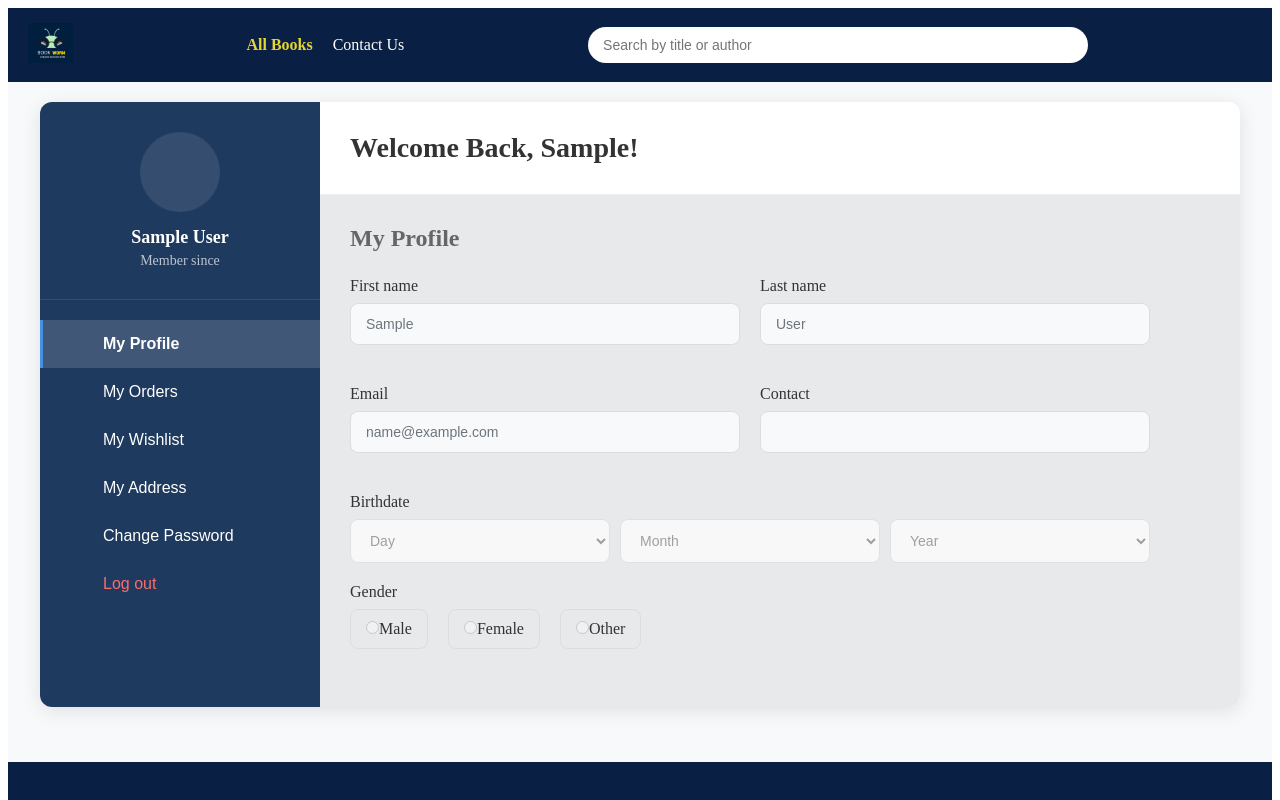
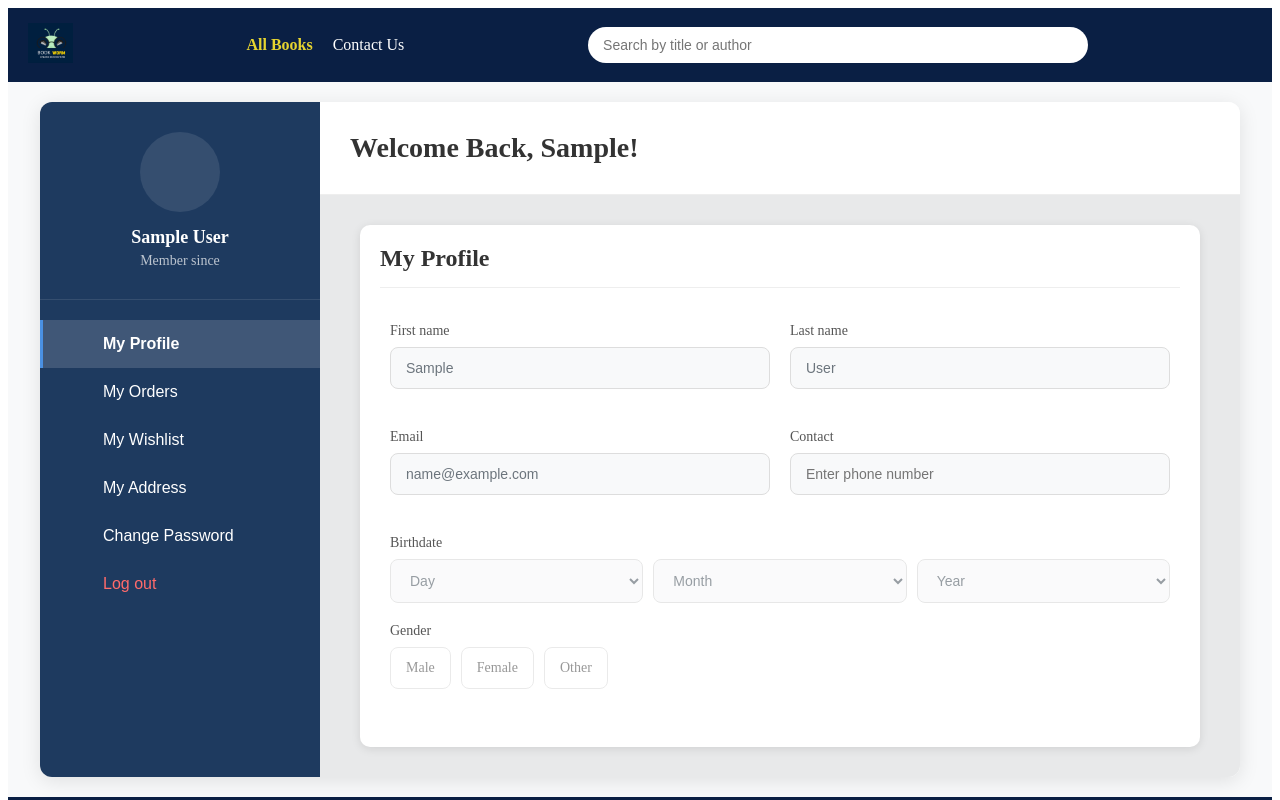
Before and after one commit to lyvathanak/bookworm, a Vue app: page /profile in a window 1280 px wide. Shown: the top 800 px of the page. Built offline with nearby package versions, Linux system fonts and the light colour scheme; sample sign-in values are in the browser's storage; the HTML template or start-up script is replaced by a standard one.

Commit message:
update v1

```diff
--- a/src/components/SignIn.vue
+++ b/src/components/SignIn.vue
@@ -39,7 +39,6 @@
 <script setup>
 import { ref } from 'vue'
 import { useRouter, useRoute } from 'vue-router'
-import { authStore } from '@/store/auth'
 
 const router = useRouter()
 const route = useRoute()
@@ -52,22 +51,16 @@ const rememberMe = ref(false)
 
 const handleSignin = async () => {
   isLoading.value = true
-
   try {
-    // Simulate API call - replace with your actual authentication logic
     const response = await simulateSignIn({
       email: email.value,
       password: password.value
     })
 
     if (response.success) {
-      // Initialize user in auth store
-      authStore.initUser(response.user)
-
-      // Get the redirect path from query params or default to home
+      const user = response.user
+      localStorage.setItem('user', JSON.stringify(user))
       const redirectTo = route.query.redirect || '/'
-
-      // Redirect back to where user was before or to home
       router.push(redirectTo)
     } else {
       alert('Invalid credentials')
@@ -80,33 +73,32 @@ const handleSignin = async () => {
   }
 }
 
-// Simulate sign in - replace with your actual API call
 const simulateSignIn = async (credentials) => {
   return new Promise((resolve) => {
     setTimeout(() => {
-      resolve({
-        success: true,
-        user: {
-          id: Date.now(),
-          firstName: 'John',
-          lastName: 'Doe',
-          email: credentials.email,
-          contact: '',
-          createdAt: new Date().toISOString()
-        }
-      })
+      // Retrieve signup data if available
+      const signupData = localStorage.getItem('signupData')
+      if (signupData && JSON.parse(signupData).email === credentials.email) {
+        resolve({
+          success: true,
+          user: JSON.parse(signupData)
+        })
+      } else {
+        resolve({
+          success: false,
+          user: null
+        })
+      }
     }, 1000)
   })
 }
 
 const socialLogin = (provider) => {
   alert(`Social login with ${provider} clicked`)
-  // Implement OAuth social login if needed
 }
 </script>
 
 <style scoped>
-/* Same styles as before */
 .auth-container {
   max-width: 512px;
   margin: auto;
--- a/src/components/SignUp.vue
+++ b/src/components/SignUp.vue
@@ -13,12 +13,13 @@
 
       <select v-model="gender" class="gender-select" required>
         <option value="" disabled>Select Gender</option>
-        <option value="Male">Male</option>
-        <option value="Female">Female</option>
-        <option value="Other">Other</option>
+        <option value="male">Male</option>
+        <option value="female">Female</option>
+        <option value="other">Other</option>
       </select>
 
       <input type="email" v-model="email" placeholder="Email" required />
+      <input type="text" v-model="contact" placeholder="Contact Number" required />
       <input type="password" v-model="password" placeholder="Password" required />
 
       <button type="submit" class="btn-primary" :disabled="isLoading">
@@ -53,22 +54,27 @@ const lastName = ref('')
 const dob = ref('')
 const gender = ref('')
 const email = ref('')
+const contact = ref('')
 const password = ref('')
 
 const handleSignup = async () => {
   isLoading.value = true
 
   try {
-    const response = await simulateSignUp({
+    const userData = {
       firstName: firstName.value,
       lastName: lastName.value,
       dob: dob.value,
-      gender: gender.value,
+      gender: gender.value.toLowerCase(),
       email: email.value,
+      contact: contact.value,
       password: password.value
-    })
+    }
+
+    const response = await simulateSignUp(userData)
 
     if (response.success) {
+      localStorage.setItem('signupData', JSON.stringify(response.user))
       alert('Account created successfully! Please sign in.')
       router.push('/auth/signin')
     } else {
@@ -85,18 +91,27 @@ const handleSignup = async () => {
 const simulateSignUp = async (userData) => {
   return new Promise((resolve) => {
     setTimeout(() => {
+      const newUser = {
+        id: Date.now(),
+        firstName: userData.firstName,
+        lastName: userData.lastName,
+        email: userData.email,
+        contact: userData.contact,
+        profileImage: null,
+        createdAt: new Date().toISOString(),
+        dob: userData.dob,
+        gender: userData.gender,
+        address: {
+          recipient: '',
+          phoneNumber: '',
+          city: '',
+          detail: ''
+        }
+      }
+
       resolve({
         success: true,
-        user: {
-          id: Date.now(),
-          firstName: userData.firstName,
-          lastName: userData.lastName,
-          email: userData.email,
-          dob: userData.dob,
-          gender: userData.gender,
-          contact: '',
-          createdAt: new Date().toISOString()
-        }
+        user: newUser
       })
     }, 1000)
   })
@@ -151,16 +166,7 @@ const socialLogin = (provider) => {
   width: 100%;
 }
 
-.auth-form input {
-  width: 100%;
-  padding: 12px 15px;
-  margin-bottom: 1rem;
-  border: 1px solid #ccc;
-  border-radius: 4px;
-  font-size: 1rem;
-  box-sizing: border-box;
-}
-
+.auth-form input,
 .auth-form select.gender-select {
   width: 100%;
   padding: 12px 15px;
--- a/src/components/UserProfile/MyProfile.vue
+++ b/src/components/UserProfile/MyProfile.vue
@@ -46,6 +46,7 @@
             v-model="profileData.contact"
             :disabled="!isEditing"
             class="form-input"
+            placeholder="Enter phone number"
           />
         </div>
       </div>
@@ -71,33 +72,12 @@
       <div class="form-group">
         <label>Gender</label>
         <div class="gender-options">
-          <label class="radio-option" :class="{ selected: profileData.gender === 'male' }">
-            <input
-              type="radio"
-              value="male"
-              v-model="profileData.gender"
-              :disabled="!isEditing"
-            />
-            <span>Male</span>
-          </label>
-          <label class="radio-option" :class="{ selected: profileData.gender === 'female' }">
-            <input
-              type="radio"
-              value="female"
-              v-model="profileData.gender"
-              :disabled="!isEditing"
-            />
-            <span>Female</span>
-          </label>
-          <label class="radio-option" :class="{ selected: profileData.gender === 'other' }">
-            <input
-              type="radio"
-              value="other"
-              v-model="profileData.gender"
-              :disabled="!isEditing"
-            />
-            <span>Other</span>
-          </label>
+          <input type="radio" id="male" v-model="profileData.gender" value="male" :disabled="!isEditing">
+          <label for="male" class="gender-label">Male</label>
+          <input type="radio" id="female" v-model="profileData.gender" value="female" :disabled="!isEditing">
+          <label for="female" class="gender-label">Female</label>
+          <input type="radio" id="other" v-model="profileData.gender" value="other" :disabled="!isEditing">
+          <label for="other" class="gender-label">Other</label>
         </div>
       </div>
 
@@ -106,16 +86,9 @@
   </div>
 </template>
 
-<script>
+<script setup>
 import { ref, reactive, computed, onMounted } from 'vue'
 
-export default {
-  name: 'MyProfile',
-  props: {
-    user: Object
-  },
-  emits: ['update-user'],
-  setup(props, { emit }) {
 const isEditing = ref(false)
 
 const profileData = reactive({
@@ -143,52 +116,82 @@ export default {
   return years
 })
 
+const loadUserData = () => {
+  const savedUser = localStorage.getItem('user')
+  if (savedUser) {
+    const user = JSON.parse(savedUser)
+    profileData.firstName = user.firstName || ''
+    profileData.lastName = user.lastName || ''
+    profileData.email = user.email || ''
+    profileData.contact = user.contact || ''
+    profileData.gender = user.gender || ''
+    if (user.dob) {
+      const date = new Date(user.dob)
+      if (!isNaN(date.getTime())) {
+        profileData.birthDay = date.getDate()
+        profileData.birthMonth = date.getMonth() + 1
+        profileData.birthYear = date.getFullYear()
+      }
+    }
+  }
+}
+
 const toggleEdit = () => {
   isEditing.value = !isEditing.value
+  if (isEditing.value) {
+    loadUserData()
+  }
 }
 
 const updateProfile = () => {
-      emit('update-user', profileData)
+  let dobString = null
+  if (profileData.birthDay && profileData.birthMonth && profileData.birthYear) {
+    dobString = `${profileData.birthYear}-${profileData.birthMonth.toString().padStart(2, '0')}-${profileData.birthDay.toString().padStart(2, '0')}`
+  }
+
+  const updatedUser = {
+    firstName: profileData.firstName,
+    lastName: profileData.lastName,
+    email: profileData.email,
+    contact: profileData.contact,
+    gender: profileData.gender,
+    dob: dobString
+  }
+
+  localStorage.setItem('user', JSON.stringify(updatedUser))
   isEditing.value = false
   alert('Profile updated successfully!')
 }
 
 onMounted(() => {
-      if (props.user) {
-        Object.assign(profileData, props.user)
-        if (props.user.dob) {
-          const date = new Date(props.user.dob)
-          profileData.birthDay = date.getDate()
-          profileData.birthMonth = date.getMonth() + 1
-          profileData.birthYear = date.getFullYear()
-        }
-      }
+  loadUserData()
 })
-
-    return {
-      isEditing,
-      profileData,
-      months,
-      years,
-      toggleEdit,
-      updateProfile
-    }
-  }
-}
 </script>
 
 <style scoped>
+.my-profile {
+  max-width: 800px;
+  margin: 0 auto;
+  padding: 20px;
+  background-color: white;
+  border-radius: 10px;
+  box-shadow: 0 2px 10px rgba(0, 0, 0, 0.1);
+}
+
 .section-header {
   display: flex;
   justify-content: space-between;
   align-items: center;
   margin-bottom: 25px;
+  padding-bottom: 15px;
+  border-bottom: 1px solid #eee;
 }
 
 .section-header h2 {
   font-size: 24px;
-  color: #666;
+  color: #333;
   margin: 0;
+  font-weight: 600;
 }
 
 .edit-button {
@@ -198,14 +201,15 @@ export default {
   color: #666;
   cursor: pointer;
   padding: 5px;
+  transition: color 0.2s;
 }
 
 .edit-button:hover {
-  color: #333;
+  color: #0a1f44;
 }
 
 .profile-form {
-  max-width: 800px;
+  padding: 10px;
 }
 
 .form-row {
@@ -223,7 +227,8 @@ export default {
   display: block;
   margin-bottom: 8px;
   font-weight: 500;
-  color: #333;
+  color: #555;
+  font-size: 14px;
 }
 
 .form-input {
@@ -258,32 +263,52 @@ export default {
   border-radius: 8px;
   font-size: 14px;
   background-color: white;
+  cursor: pointer;
+}
+
+.date-select:disabled {
+  background-color: #f8f9fa;
+  color: #6c757d;
+  cursor: not-allowed;
 }
 
 .gender-options {
   display: flex;
-  gap: 20px;
+  gap: 10px;
 }
 
-.radio-option {
+.gender-label {
   display: flex;
   align-items: center;
-  gap: 8px;
-  padding: 10px 15px;
+  padding: 12px 15px;
   border: 1px solid #ddd;
   border-radius: 8px;
+  font-size: 14px;
+  background-color: white;
+  color: #333;
   cursor: pointer;
   transition: all 0.3s;
+  text-align: center;
 }
 
-.radio-option.selected {
+.gender-label:hover:not(:disabled) {
+  border-color: #0a1f44;
+  color: #0a1f44;
+}
+
+input[type="radio"] {
+  display: none;
+}
+
+input[type="radio"]:checked + .gender-label {
   background-color: #0a1f44;
   color: white;
   border-color: #0a1f44;
 }
 
-.radio-option input[type="radio"] {
-  margin: 0;
+input[type="radio"]:disabled + .gender-label {
+  cursor: not-allowed;
+  opacity: 0.6;
 }
 
 .save-button {
@@ -296,6 +321,9 @@ export default {
   font-weight: 600;
   cursor: pointer;
   transition: background-color 0.3s;
+  margin-top: 20px;
+  width: 100%;
+  max-width: 200px;
 }
 
 .save-button:hover {
@@ -310,7 +338,14 @@ export default {
 
   .gender-options {
     flex-direction: column;
-    gap: 10px;
+  }
+
+  .date-inputs {
+    flex-direction: column;
+  }
+
+  .save-button {
+    max-width: 100%;
   }
 }
 </style>
```
Lines whose indentation alone changed are shown as unchanged.
